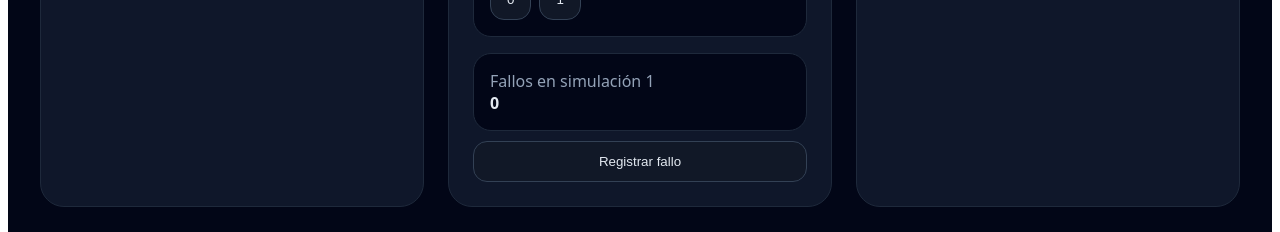
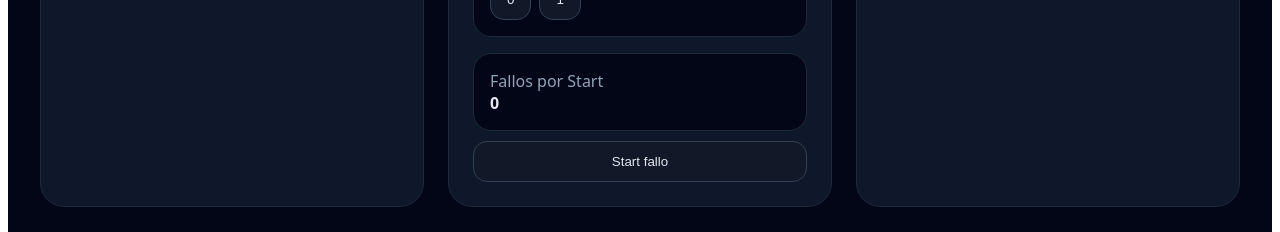
Before and after one commit to yaus40393/MONAD_BLITZ, a Next.js app: page / in a window 1280 px wide. Shown: the part 1193-1425 px from the top of the page. Built offline with nearby package versions, Linux system fonts and the light colour scheme.

Commit message:
feat: move fault counter to simulation 2

```diff
--- a/app/page.tsx
+++ b/app/page.tsx
@@ -18,7 +18,6 @@ export default function Page() {
   const [claimFlags, setClaimFlags] = useState<ClaimFlags>({ policyActive: 0, policyNotExpired: 0, cooldownOk: 0, confidenceOk: 0, claimIdFresh: 0 });
   const [startedOnce, setStartedOnce] = useState<0 | 1>(0);
   const [startPressed, setStartPressed] = useState<0 | 1>(0);
-  const [faultCount, setFaultCount] = useState(0);
 
   useEffect(() => {
     if (!running) return;
@@ -39,7 +38,6 @@ export default function Page() {
 
   const setFlag = (key: keyof ClaimFlags, value: 0 | 1) => setClaimFlags((prev) => ({ ...prev, [key]: value }));
   const allOk = Object.values(claimFlags).every((v) => v === 1) && startedOnce === 1;
-  const failCheck = startPressed === 1 && startedOnce === 0 ? 1 : 0;
 
   return (
     <main style={{ minHeight: '100vh', background: '#020617', color: '#e2e8f0', padding: 32, fontFamily: 'ui-sans-serif, system-ui' }}>
@@ -66,7 +64,7 @@ export default function Page() {
             <div style={{ display: 'flex', gap: 12, marginTop: 12, flexWrap: 'wrap' }}>
               <button onClick={() => { setRunning(true); setStartedOnce(1); setStartPressed(1); }} style={btn}>Start</button>
               <button onClick={() => { setRunning(false); }} style={btn}>Stop</button>
-              <button onClick={() => { setRunning(false); setTick(0); setReadings([]); setStartedOnce(0); setStartPressed(0); setFaultCount(0); }} style={btn}>Reset</button>
+              <button onClick={() => { setRunning(false); setTick(0); setReadings([]); setStartedOnce(0); setStartPressed(0); }} style={btn}>Reset</button>
             </div>
             <div style={{ marginTop: 20, display: 'grid', gap: 10 }}>
               <Info label="Estado" value={running ? 'Sampling sensors...' : 'Stopped'} />
@@ -88,8 +86,8 @@ export default function Page() {
               <FlagRow label="claimId no procesado" value={claimFlags.claimIdFresh} onZero={() => setFlag('claimIdFresh', 0)} onOne={() => setFlag('claimIdFresh', 1)} />
             </div>
             <div style={{ marginTop: 16, display: 'grid', gap: 10 }}>
-              <Info label="Fallos en simulación 1" value={String(faultCount)} />
-              <button onClick={() => setFaultCount((v) => v + 1)} style={btn}>Registrar fallo</button>
+              <Info label="Fallos por Start" value={String(startPressed === 1 ? 1 : 0)} />
+              <button onClick={() => setStartPressed(1)} style={btn}>Start fallo</button>
             </div>
           </div>
 
@@ -99,7 +97,7 @@ export default function Page() {
             <div style={{ marginTop: 20, display: 'grid', gap: 10 }}>
               <Info label="Start pressed" value={String(startPressed)} />
               <Info label="Check" value={String(allOk ? 1 : 0)} />
-              <Info label="Failed runs" value={String(failCheck ? faultCount : 0)} />
+              <Info label="Failed runs" value={String(startPressed === 1 ? 1 : 0)} />
             </div>
             <div style={{ marginTop: 18, padding: 16, borderRadius: 18, border: '1px solid #1e293b', background: '#020617' }}>
               <div style={{ color: (startPressed && allOk) ? '#4ade80' : '#94a3b8', fontWeight: 700, fontSize: 18 }}>{(startPressed && allOk) ? 'TRUE' : 'FALSE'}</div>
```
